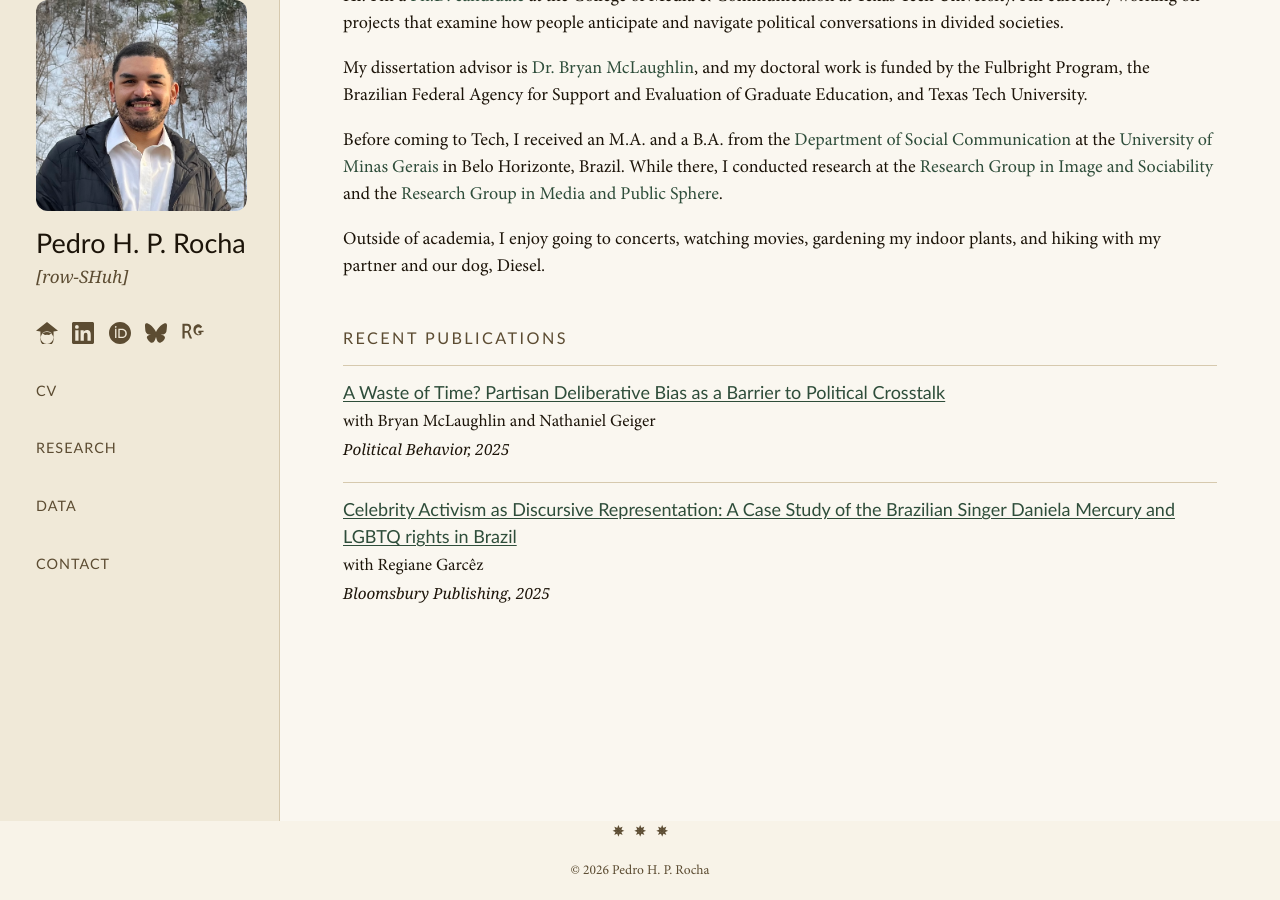
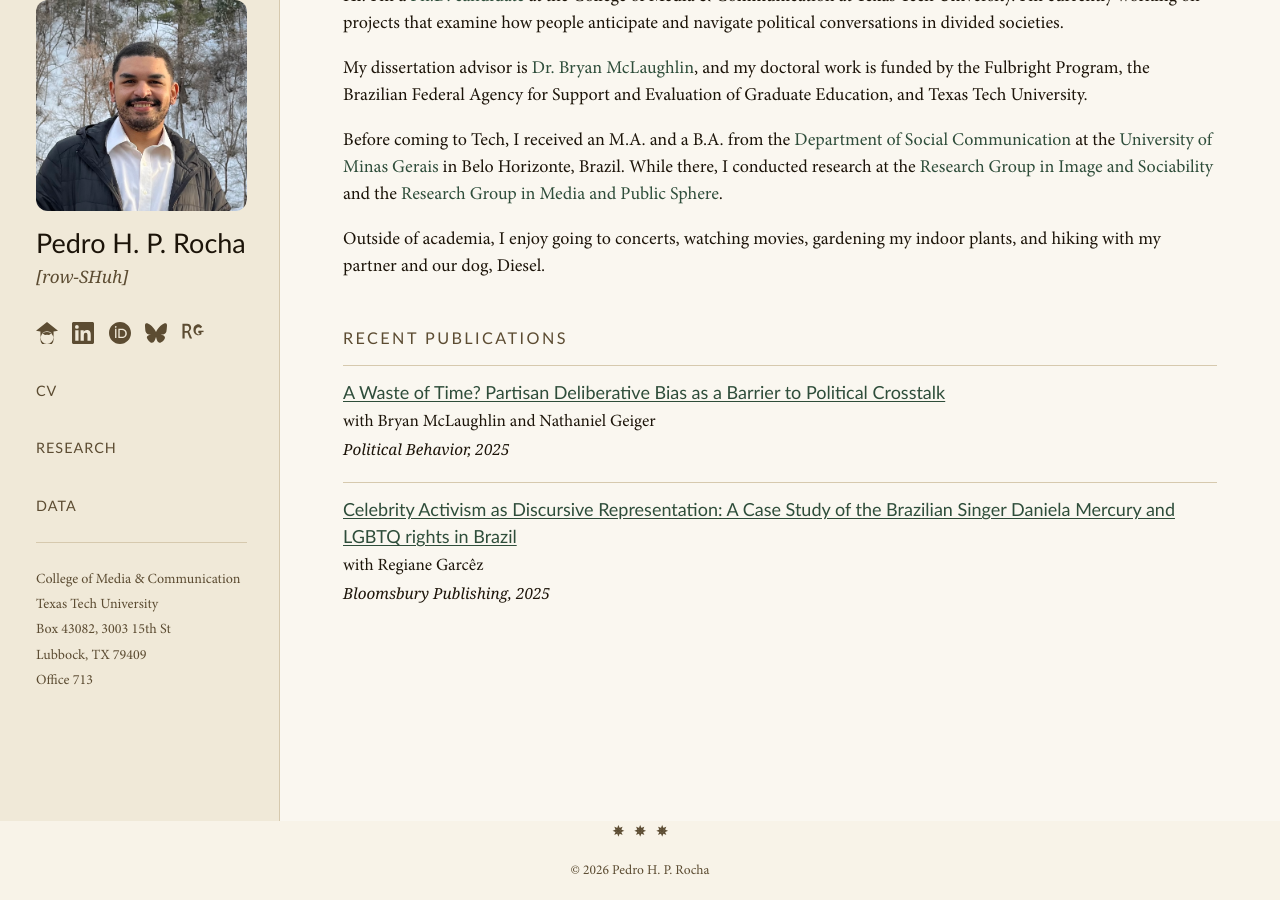
Before and after one commit to pedrohprocha/pedrohprocha.github.io, a Jekyll site: the page built from index.md, in a window 1280 px wide and 900 px high, scrolled down 79 px. Built offline with Jekyll 4.4.1, drawn with Linux system fonts in a browser that asks for light colours; some web fonts are replaced.

Commit message:
Replace Contact page with address block in sidebar
Remove /contact page and nav link; add institutional address
(College of Media & Communication, TTU) directly to the sidebar.

Co-Authored-By: Claude Sonnet 4.6 <noreply@anthropic.com>

```diff
--- a/_layouts/default.html
+++ b/_layouts/default.html
@@ -31,8 +31,15 @@
           <a href="{{ '/data' | relative_url }}"{% if page.url contains 'data' %} class="active"{% endif %}>DATA</a>
           <!-- a href="{{ '/courses' | relative_url }}"{% if page.url contains 'courses' %} class="active"{% endif %}>Courses</a -->
           <!-- a href="{{ '/blog' | relative_url }}"{% if page.url contains 'blog' or page.layout == 'post' %} class="active"{% endif %}>THOUGHTS</a -->
-          <a href="{{ '/contact' | relative_url }}"{% if page.url contains 'contact' %} class="active"{% endif %}>CONTACT</a>
         </nav>
+        <hr class="sidebar-rule">
+        <address class="sidebar-address">
+          College of Media &amp; Communication<br>
+          Texas Tech University<br>
+          Box 43082, 3003 15th St<br>
+          Lubbock, TX 79409<br>
+          Office 713
+        </address>
       </div>
     </aside>
 
--- a/assets/css/main.css
+++ b/assets/css/main.css
@@ -317,6 +317,20 @@ h3 {
     color: var(--hover);
 }
 
+.sidebar-rule {
+    border: none;
+    border-top: 1px solid var(--border);
+    margin: 1.4rem 0;
+}
+
+.sidebar-address {
+    font-family: var(--font-body);
+    font-size: 0.78rem;
+    font-style: normal;
+    color: var(--muted);
+    line-height: 1.8;
+}
+
 .tagline {
     font-size: 0.95rem;
     color: var(--muted);
```
Also changed, not shown: pages/contact.md (deleted, +0 -9 lines).
